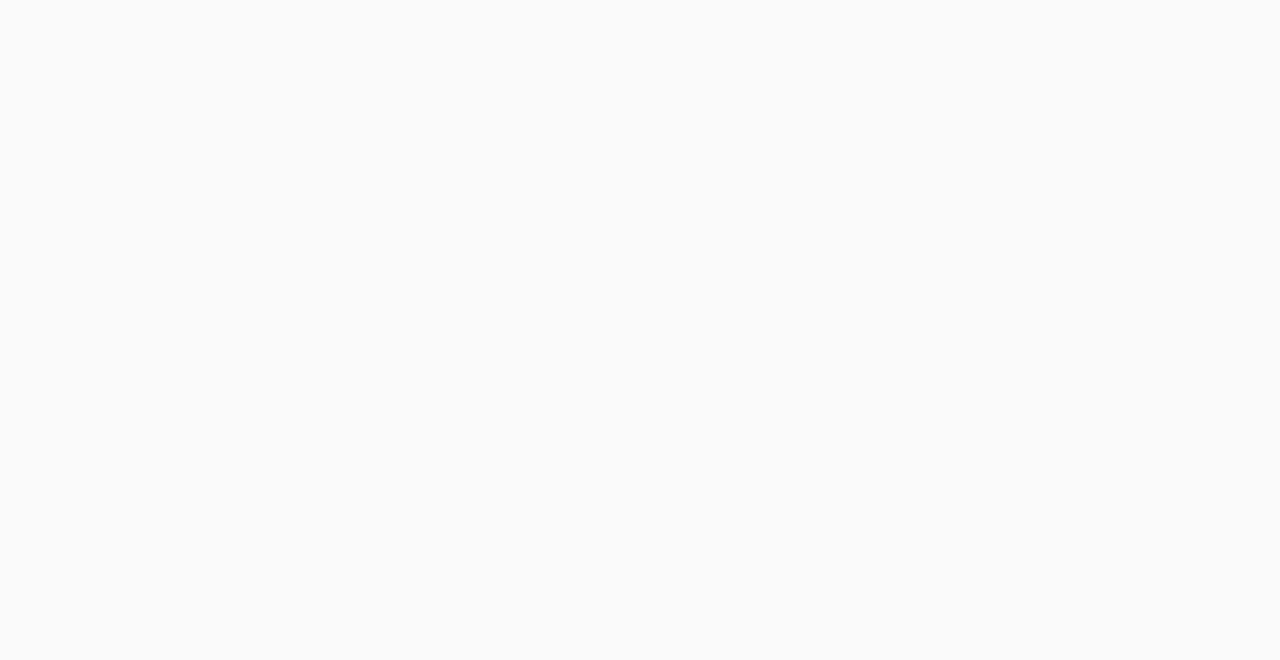
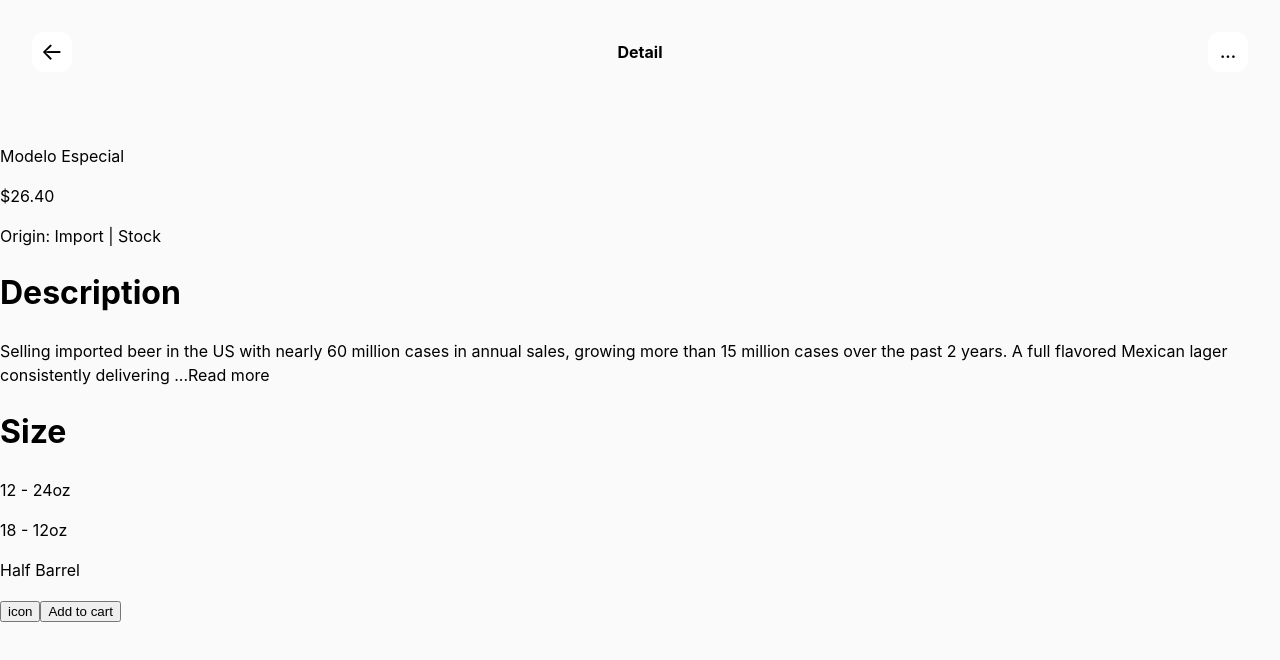
Before and after one commit to Paulinojr/beer-e-commerce, a React (Vite) app in the folder beer-e-commerce-frontend/: page /product/1 in a window 1280 px wide. Before the commit this address had no page. Shown: the top 660 px of the page. Built offline with nearby package versions, Linux system fonts and the light colour scheme.

Commit message:
feat: start implementing Product details page

```diff
--- a/beer-e-commerce-frontend/src/App.jsx
+++ b/beer-e-commerce-frontend/src/App.jsx
@@ -1,6 +1,7 @@
 //Routing
 import {BrowserRouter as Router, Routes, Route, Navigate} from 'react-router-dom'
 import ProductListPage from './pages/ProductListPage/ProductListPage'
+import ProductDetailPage from './pages/ProductDetailPage/ProductDetailPage'
 
 
 function App() {
@@ -10,8 +11,8 @@
       <Routes>
         {/*Make /products the default route */}
         <Route path="/" element={<Navigate to="/products" />} />
-
         <Route path="products" element={<ProductListPage />} />
+        <Route path="/product/:id" element={<ProductDetailPage />} />
       </Routes>
     </Router>
   )
--- a/beer-e-commerce-frontend/src/components/Product/Product.jsx
+++ b/beer-e-commerce-frontend/src/components/Product/Product.jsx
@@ -1,9 +1,17 @@
-import React from 'react';
-import styles from './Product.module.scss';
+import styles from "./Product.module.scss";
+import { useNavigate } from "react-router-dom";
 
-const Product = ({product}) => {
+const Product = ({ product }) => {
+  let navigateTo = useNavigate();
+  const handleGoToProductDetail = (product) => {
+    console.log(product)
+    navigateTo(`/product/${product.id}`);
+  };
   return (
-      <div className={styles.productContainer}>
+    <div
+      className={styles.productContainer}
+      onClick={() => handleGoToProductDetail(product)}
+    >
       <p className={styles.productTitle}>{product.name}</p>
       <img
         className={styles.productImage}
@@ -16,7 +24,6 @@
       </div>
     </div>
   );
-}
-
+};
 
 export default Product;
--- a/beer-e-commerce-frontend/src/components/ProductList/ProductList.jsx
+++ b/beer-e-commerce-frontend/src/components/ProductList/ProductList.jsx
@@ -1,4 +1,3 @@
-import React from "react";
 import styles from "./ProductList.module.scss";
 import Product from "@/components/Product/Product";
 
@@ -8,6 +7,7 @@
     price: 28.65,
     image: "https://placehold.co/120X120",
     key: "1-name",
+    id: 1,
   };
   return (
     <div className={styles.productList}>
--- /dev/null
+++ b/beer-e-commerce-frontend/src/pages/ProductDetailPage/ProductDetailPage.jsx
@@ -0,0 +1,50 @@
+import styles from "./ProductDetailPage.module.scss";
+
+const ProductDetailPage = () => {
+  return (
+    <>
+      <div className={styles.productDetailHeader}>
+        <a className={styles.goBack}>←</a>
+        <p> Detail </p>
+        <p className={styles.options}>...</p>
+      </div>
+      <div>
+        <img />
+      </div>
+      <div>
+        <div>
+          <p>Modelo Especial</p>
+          <p>$26.40</p>
+        </div>
+        <div>
+          <p>Origin: Import | Stock</p>
+        </div>
+
+        <div>
+          <h1>Description</h1>
+          <p>
+            Selling imported beer in the US with nearly 60 million cases in
+            annual sales, growing more than 15 million cases over the past 2
+            years. A full flavored Mexican lager consistently delivering ...
+            <span>Read more</span>
+          </p>
+        </div>
+
+        <div>
+          <h1> Size </h1>
+          <p>12 - 24oz</p>
+          <p>18 - 12oz</p>
+          <p> Half Barrel </p>
+        </div>
+
+        <div>
+          <button>icon</button>
+
+          <button>Add to cart</button>
+        </div>
+      </div>
+    </>
+  );
+};
+
+export default ProductDetailPage;
--- /dev/null
+++ b/beer-e-commerce-frontend/src/pages/ProductDetailPage/ProductDetailPage.module.scss
@@ -0,0 +1,23 @@
+.productDetailHeader {
+  display: flex;
+  justify-content: space-between;
+  align-items: center;
+  flex-direction: row;
+  padding: 1rem 2rem;
+  p{
+    font-size: 1rem;
+    font-weight: 700;
+  }
+}
+
+.goBack, .options{
+  display: flex;
+  width: 40px;
+  height: 40px;
+  border-radius: 12px;
+  font-size: 24px;
+  background: white;
+  text-align: center;
+  justify-content: center;
+  align-items: center;
+}
--- a/beer-e-commerce-frontend/src/styles/global.scss
+++ b/beer-e-commerce-frontend/src/styles/global.scss
@@ -5,7 +5,6 @@
   font-family: Inter, system-ui, Avenir, Helvetica, Arial, sans-serif;
   line-height: 1.5;
   font-weight: 400;
-
   font-synthesis: none;
   text-rendering: optimizeLegibility;
   -webkit-font-smoothing: antialiased;
```
Lines whose indentation alone changed are shown as unchanged.
